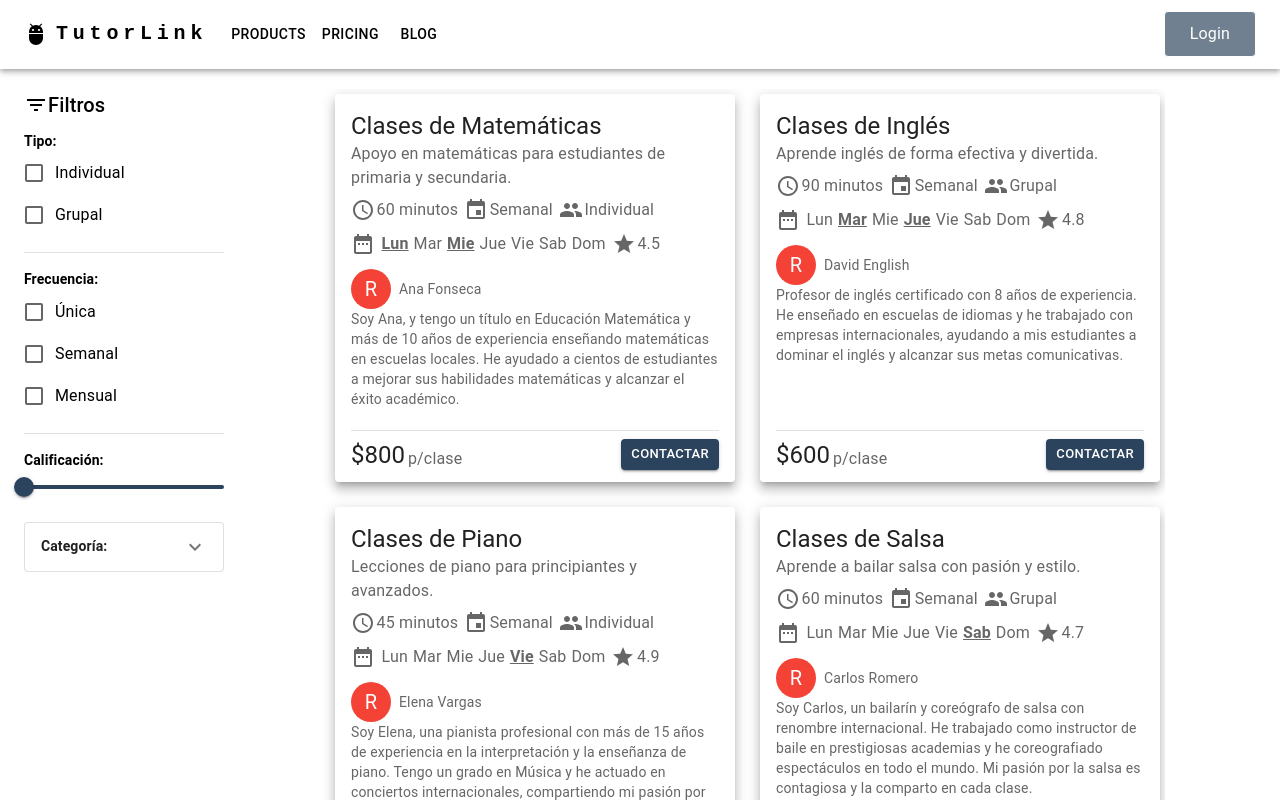
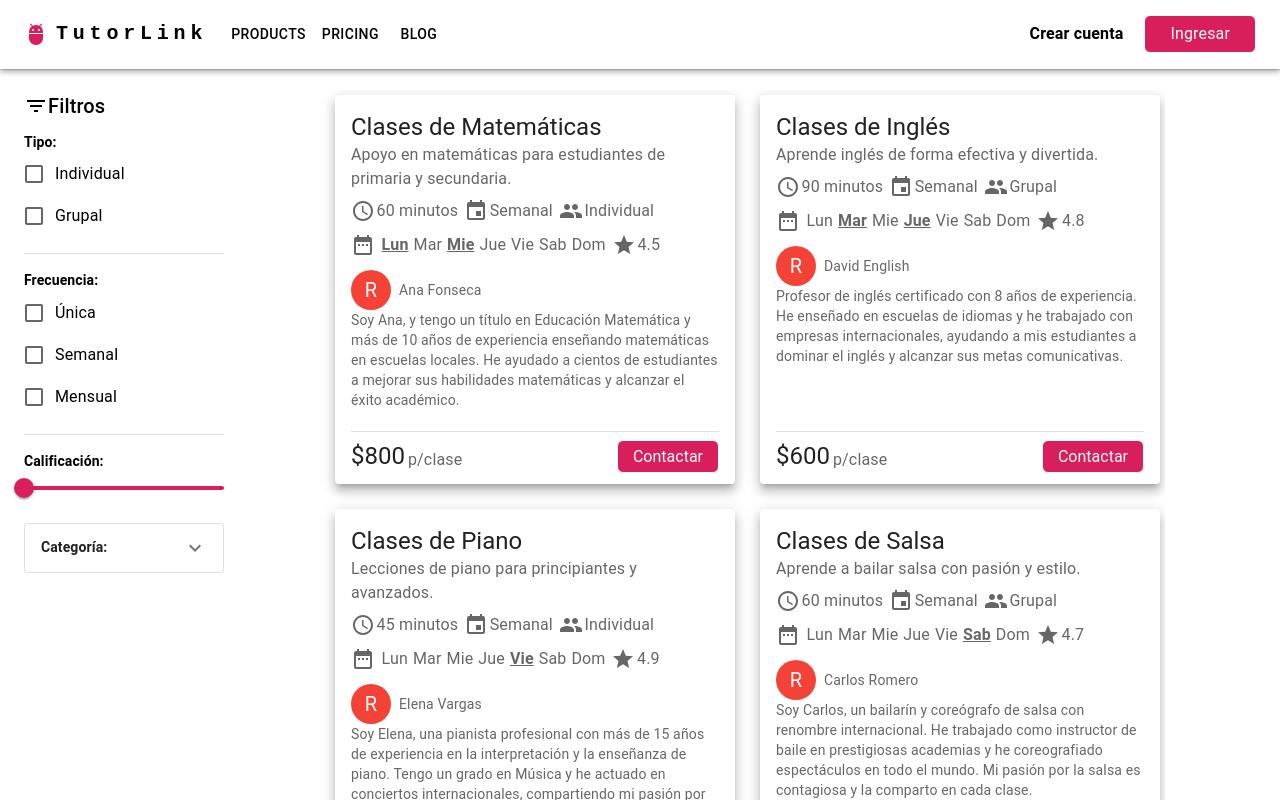
Before and after one commit to asantoro36/Owltutor, a React (Create React App) app: page / in a window 1280 px wide. Shown: the top 800 px of the page. Built offline with nearby package versions, Linux system fonts and the light colour scheme.

Commit message:
Add login and create account button

```diff
--- a/src/App.tsx
+++ b/src/App.tsx
@@ -7,7 +7,7 @@ import {createTheme, ThemeProvider} from "@mui/material";
 const theme = createTheme({
     palette: {
         primary: {
-            main: '#2C435E',
+            main: '#d81e5b',
         }
     },
 });
--- a/src/components/AppBar/AppBar.css
+++ b/src/components/AppBar/AppBar.css
@@ -2,9 +2,30 @@
     max-height: 40px;
     display: inline-block;
     border: 1px solid white;
-    padding: 10px 25px;
-    background-color: slategray;
-    border-radius: 4px;
+    padding: 6px 25px;
+    background-color: var(--color-primary);
+    border-radius: 6px;
     cursor: pointer;
+    font-weight: bold;
     transition: background-color 0.3s ease, transform 0.1s ease;
 }
+
+.login-button:hover {
+    background-color: #b10f44;
+}
+
+.login-button:active {
+    background-color: #8c0c36;
+}
+
+.create-account-button {
+    max-height: 40px;
+    display: inline-block;
+    border: 1px solid white;
+    padding: 6px 20px;
+    background-color: white;
+    color: black;
+    font-weight: bold;
+    border-radius: 6px;
+    cursor: pointer;
+}
--- a/src/components/AppBar/AppBar.tsx
+++ b/src/components/AppBar/AppBar.tsx
@@ -42,7 +42,7 @@ function ResponsiveAppBar() {
         <AppBar position="static" >
             <Container maxWidth="xl">
                 <Toolbar disableGutters>
-                    <AdbIcon sx={{ display: { xs: 'none', md: 'flex' }, color: 'black', mr: 1 }} />
+                    <AdbIcon sx={{ display: { xs: 'none', md: 'flex' }, color: '#d81e5b', mr: 1 }} />
                     <Typography
                         variant="h6"
                         noWrap
@@ -130,7 +130,10 @@ function ResponsiveAppBar() {
 
                     <Box sx={{ flexGrow: 0 }}>
                         {isLogged()?
-                            <div className='login-button'><Typography>Login</Typography></div>
+                            <div className={"appbar-buttons-container"}>
+                                <div className='create-account-button'><Typography fontWeight={"bold"}>Crear cuenta</Typography></div>
+                                <div className='login-button'><Typography>Ingresar</Typography></div>
+                            </div>
                             :
                             <Tooltip title="Open settings">
                                 <IconButton onClick={handleOpenUserMenu} sx={{ p: 0 }}>
--- a/src/components/ServiceCard/ServiceCard.css
+++ b/src/components/ServiceCard/ServiceCard.css
@@ -58,6 +58,26 @@
     text-decoration: underline;
 }
 
+.contact-button {
+    max-height: 40px;
+    display: inline-block;
+    border: 1px solid white;
+    color: white;
+    padding: 6px 15px;
+    background-color: var(--color-primary);
+    border-radius: 6px;
+    cursor: pointer;
+    transition: background-color 0.3s ease, transform 0.1s ease;
+}
+
+.contact-button:hover {
+    background-color: var(--color-primary-hover);
+}
+
+.contact-button:active {
+    background-color: var(--color-primary-active);
+}
+
 @media (min-width: 950px) {
     .card-container.columns {
         grid-template-columns: repeat(2, 1fr);
--- a/src/components/ServiceCard/ServiceCard.tsx
+++ b/src/components/ServiceCard/ServiceCard.tsx
@@ -73,7 +73,7 @@ export default function ServiceCard(props: ServiceCardProps) {
                     <Divider/>
                     <div className="footer-content">
                             <span style={{display: 'flex'}}><Typography variant="h5"> ${service.cost} </Typography><Typography className="cost-info" color="textSecondary"> p/clase</Typography></span>
-                            <Button variant="contained" size="small">Contactar</Button>
+                            <div className="contact-button">Contactar</div>
                     </div>
                 </div>
             </CardContent>
--- a/src/home/Home.tsx
+++ b/src/home/Home.tsx
@@ -1,10 +1,12 @@
 import AppBar from "../components/AppBar/AppBar";
 import {ServicesBoard} from "./ServicesBoard";
+import {Divider} from "@mui/material";
 export const Home = () => {
 
     return (
         <div>
             <AppBar/>
+            <Divider/>
             <ServicesBoard/>
         </div>
     )
--- a/src/index.css
+++ b/src/index.css
@@ -1,6 +1,6 @@
 body {
   margin: 0;
-  font-family: 'Roboto', -apple-system, BlinkMacSystemFont, 'Segoe UI', 'Oxygen',
+  font-family: 'Apercu','Roboto', -apple-system, BlinkMacSystemFont, 'Segoe UI', 'Oxygen',
     'Ubuntu', 'Cantarell', 'Fira Sans', 'Droid Sans', 'Helvetica Neue',
     sans-serif;
   -webkit-font-smoothing: antialiased;
@@ -15,3 +15,9 @@ code {
   font-family: 'Roboto', source-code-pro, Menlo, Monaco, Consolas, 'Courier New',
     monospace;
 }
+
+:root {
+  --color-primary: #d81e5b;
+  --color-primary-hover: #b10f44;
+  --color-primary-primary: #8c0c36;
+}
```
